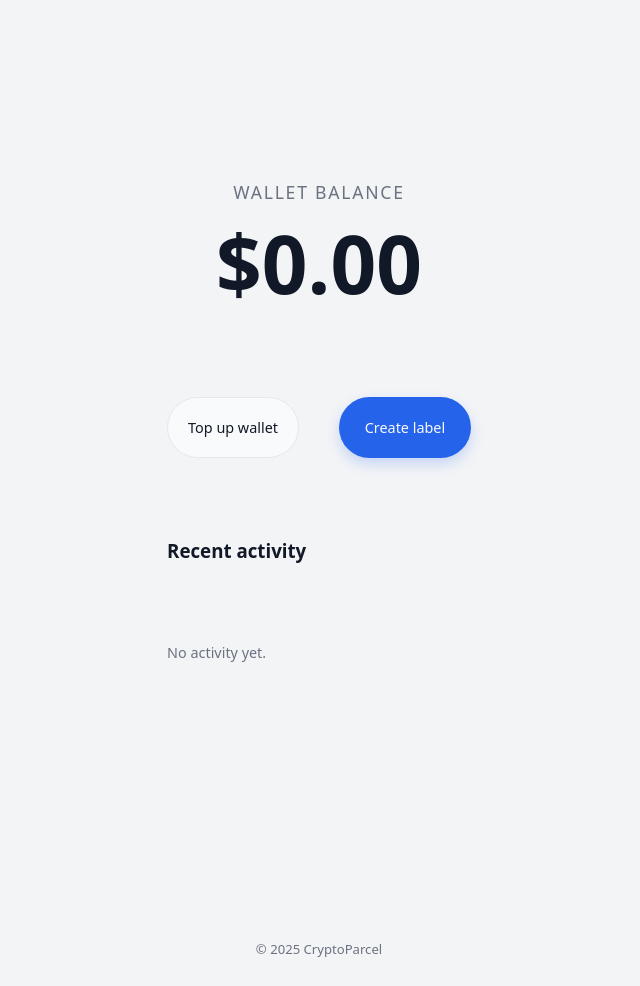
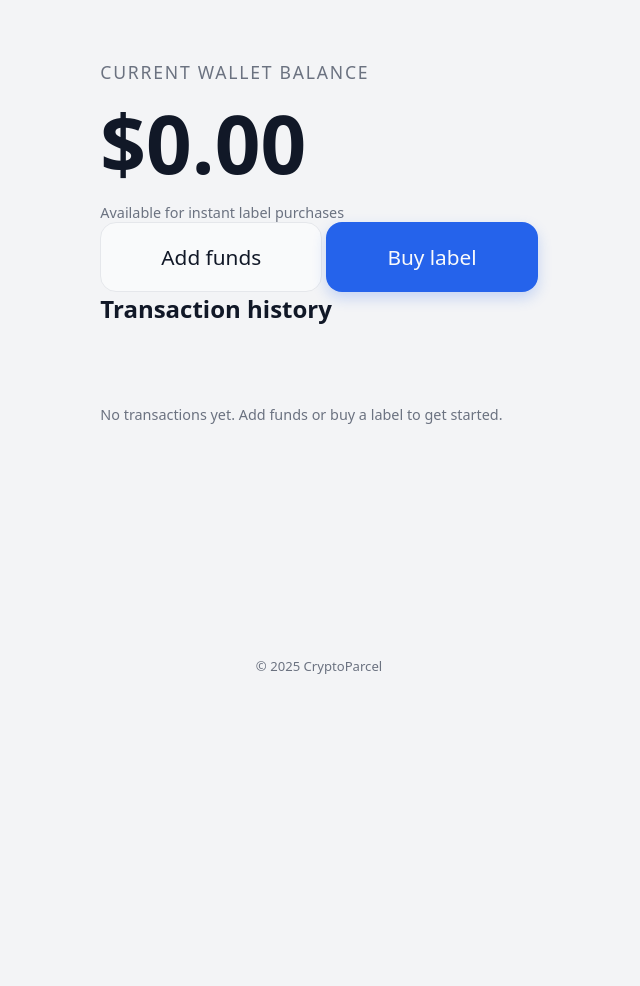
Before and after one commit to cryptoparcel/cryptoparcel_finish, a Flask app: page /wallet in a window 1280 px wide. Shown: the part 97-1083 px from the top of the page, without its empty margins (321-961 px from the left). After the commit the page ends 771 px from the top, so only its background shows below. Run offline with Flask 3, Linux system fonts and the light colour scheme; a user stored in the database is signed in; data comes from the database, SQL or seed files in the repository; data that the repository does not hold is empty.

Commit message:
Update wallet.html

```diff
--- a/templates/wallet.html
+++ b/templates/wallet.html
@@ -1,33 +1,36 @@
 {% extends "base.html" %}
 {% block title %}Wallet — CryptoParcel{% endblock %}
 {% block content %}
-<section class="wallet-spacious">
-    <div class="balance-section">
-        <p class="balance-label">Wallet balance</p>
+<section class="wallet-revamp">
+    <div class="balance-card">
+        <p class="balance-label">Current wallet balance</p>
         <h1 class="balance-amount">${{ '%.2f'|format(balance or 0.0) }}</h1>
+        <p class="muted">Available for instant label purchases</p>
     </div>
 
-    <div class="wallet-buttons">
-        <a href="{{ url_for('wallet_topup') }}" class="cp-btn-secondary cp-btn-block">Top up wallet</a>
-        <a href="{{ url_for('create_label') }}" class="cp-btn-primary cp-btn-block">Create label</a>
+    <div class="wallet-actions">
+        <a href="{{ url_for('wallet_topup') }}" class="cp-btn-secondary cp-btn-large">Add funds</a>
+        <a href="{{ url_for('create_label') }}" class="cp-btn-primary cp-btn-large">Buy label</a>
     </div>
 
-    <div class="recent-section">
-        <h3>Recent activity</h3>
-        {% if wallet_logs %}
-            <ul class="activity-list">
-                {% for log in wallet_logs %}
-                    <li class="activity-item">
-                        <div>{{ log.reason or 'Balance change' }}</div>
-                        <div class="{{ 'positive' if log.amount_change >= 0 else 'negative' }}">
+    <div class="transactions-card">
+        <h2>Transaction history</h2>
+        {% if logs %}
+            <ul class="transaction-list">
+                {% for log in logs %}
+                    <li class="transaction-item">
+                        <div class="transaction-details">
+                            <strong>{{ log.reason }}</strong>
+                            <span class="muted">{{ log.created_at.strftime('%b %d, %Y at %I:%M %p') }}</span>
+                        </div>
+                        <div class="transaction-amount {{ 'positive' if log.amount_change >= 0 else 'negative' }}">
                             {% if log.amount_change >= 0 %}+{% endif %}${{ '%.2f'|format(log.amount_change|abs) }}
                         </div>
-                        <div class="muted">{{ log.created_at.strftime('%b %d, %Y') }}</div>
                     </li>
                 {% endfor %}
             </ul>
         {% else %}
-            <p class="muted center spacious">No activity yet.</p>
+            <p class="muted center spacious">No transactions yet. Add funds or buy a label to get started.</p>
         {% endif %}
     </div>
 </section>
```
